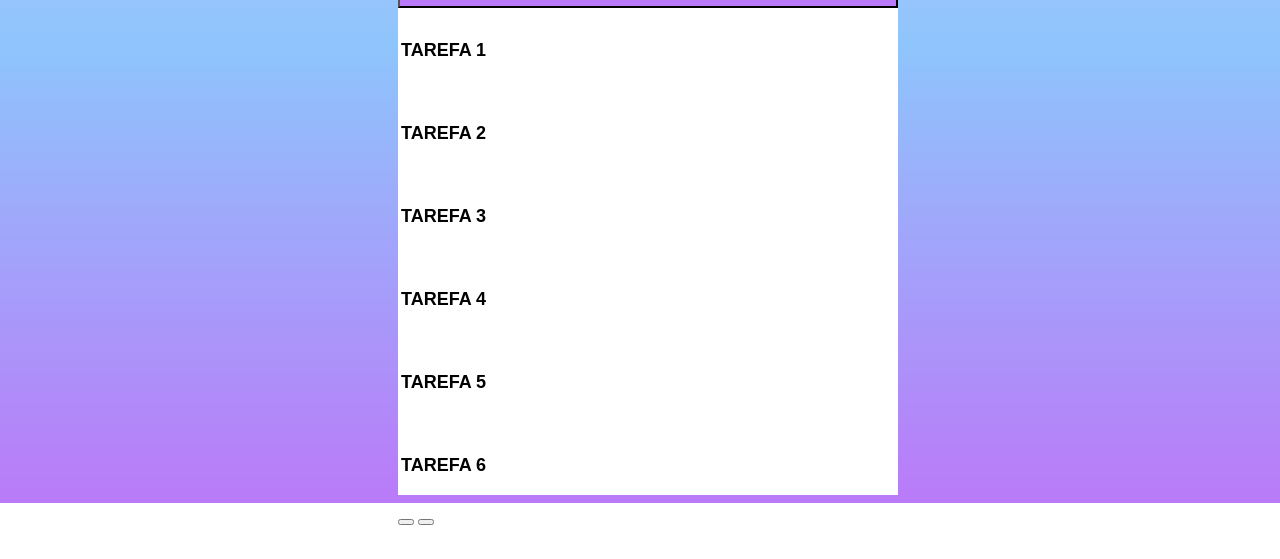
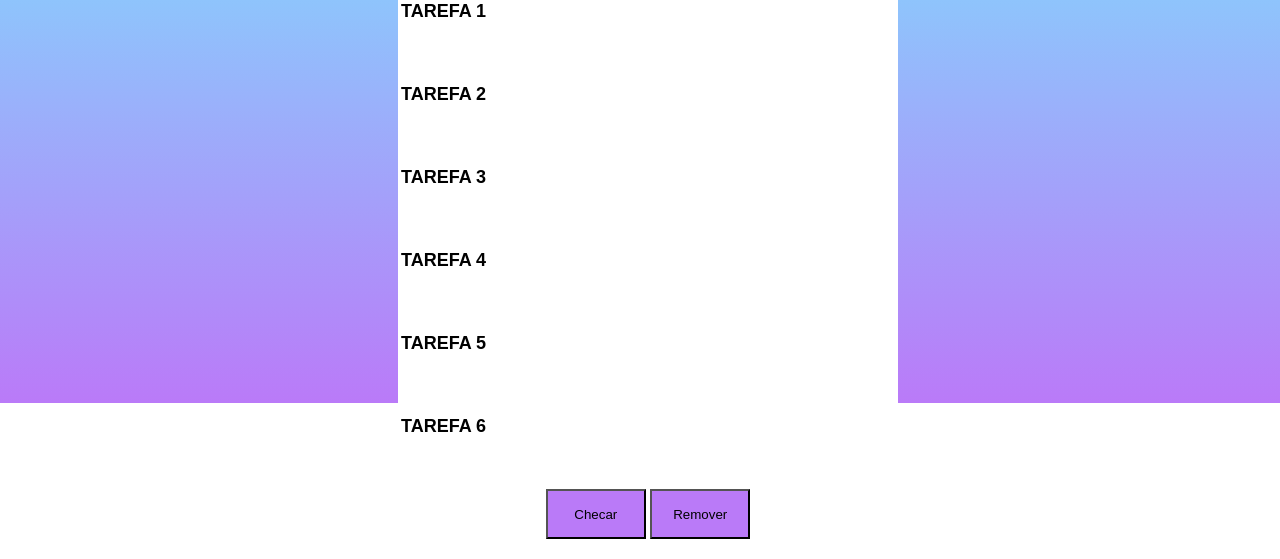
Before and after one commit to simone-art/projetoListaTarefas, a plain HTML site: page index.html in a window 1280 px wide. Shown: the part 413-972 px from the top of the page. Before the commit the page ends 939 px from the top, so only its background shows below. Drawn offline with Linux system fonts and the light colour scheme.

Commit message:
Alterações no CSS

```diff
--- a/css/style.css
+++ b/css/style.css
@@ -4,7 +4,7 @@
 
 body {
     width: 100%;
-    height: 100%;
+    height: 100vh;
     font-family: 'Rubik', sans-serif;
     background-image: linear-gradient(#e0c3fc, #8ec5fc, #ba7af8);
     background-repeat: repeat-x;
@@ -13,8 +13,8 @@ body {
 
 #container {
     margin: 0 auto;
+    /* margin-top: 100px; */
     width: 500px;
-    height: 900px;
     background-color: white;
     display: flex;
     flex-direction: column;
@@ -22,7 +22,7 @@ body {
 }
 
 .texto {
-    margin-top: 100px;
+    /* margin-top: 100px; */
     font-size: 30px;
     text-align: center;
 }
@@ -45,6 +45,23 @@ body {
     font-size: 18px;
 }
 
+#botaos {
+    align-self: center;
+    margin: 20px;
+}
+
+#btn-checar {
+    width: 100px;
+    height: 50px;
+    background-color: #ba7af8;
+}
+
+#btn-remover {
+    width: 100px;
+    height: 50px;
+    background-color: #ba7af8;
+}
+
 
 /* .tabela {
 width:500px;
--- a/index.html
+++ b/index.html
@@ -44,8 +44,8 @@
         </div>
 
         <div id="botaos">
-            <button id="btn-checar"></button>
-            <button id="btn-remover"></button>
+            <button id="btn-checar">Checar</button>
+            <button id="btn-remover">Remover</button>
         </div>
     </div>
     <script src="js/script.js"></script>
```
